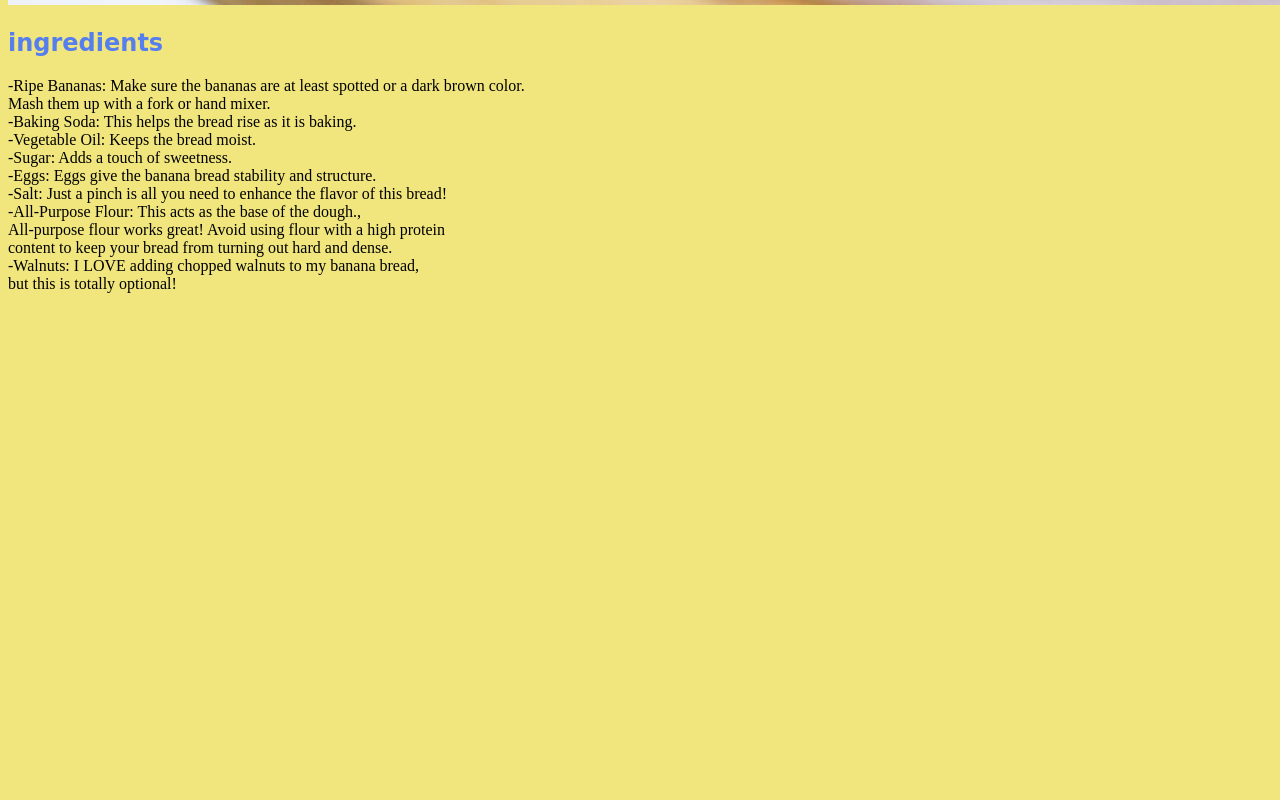
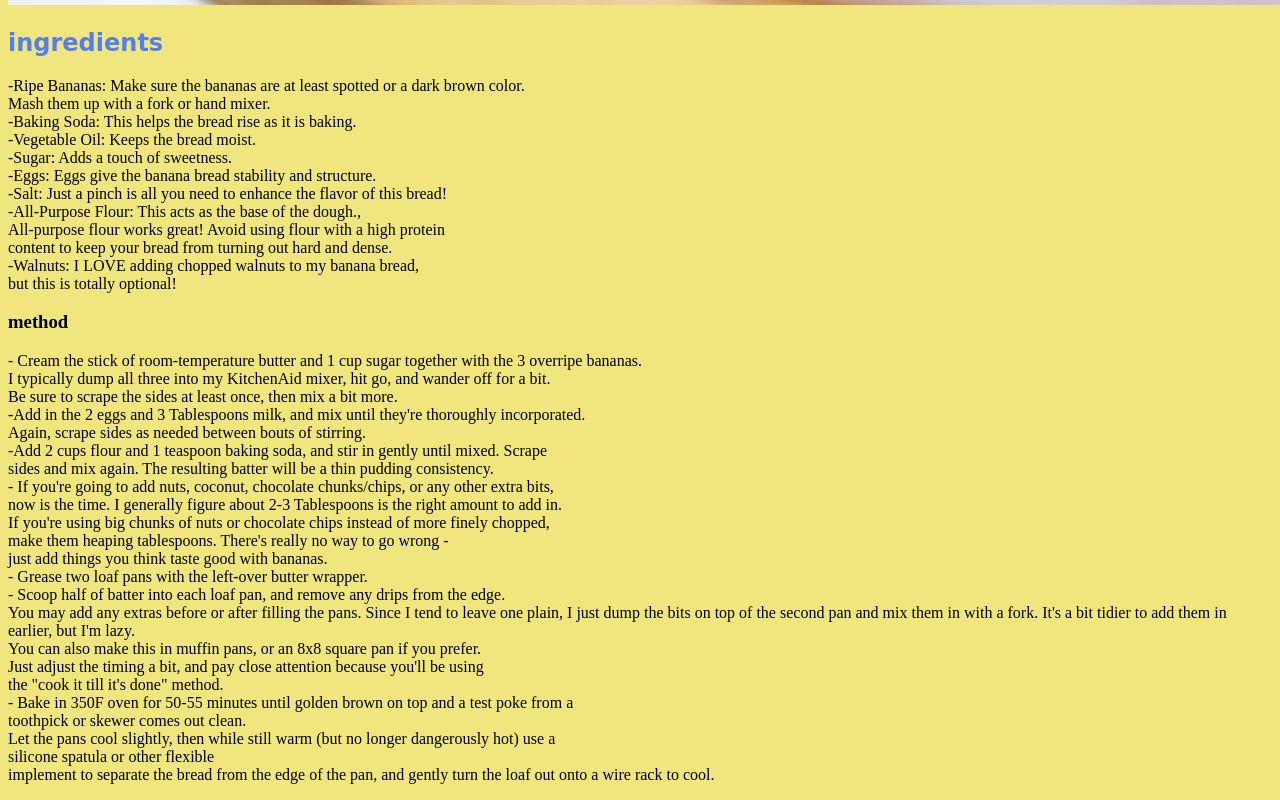
Before and after one commit to Layshahrore/odin-recipes, a plain HTML site: page recipes/banana_bread.html in a window 1280 px wide. Shown: the part 1449-2249 px from the top of the page. Before the commit the page ends 1758 px from the top, so only its background shows below. Drawn offline with Linux system fonts and the light colour scheme; files whose address does not match are found by name.

Commit message:
first commit

```diff
--- a/recipes/banana_bread.html
+++ b/recipes/banana_bread.html
@@ -52,5 +52,46 @@
           content to keep your bread from turning out hard and dense.<br>
         -Walnuts: I LOVE adding chopped walnuts to my banana bread,<br>
          but this is totally optional!</p>
+         <h3>method</h3>
+         <p>
+           - Cream the stick of room-temperature butter and 1 cup sugar together with the 3 overripe bananas.<br>
+
+            I typically dump all three into my KitchenAid mixer, hit go, and wander off for a bit.<br>
+
+            Be sure to scrape the sides at least once, then mix a bit more.<br>
+
+            -Add in the 2 eggs and 3 Tablespoons milk, and mix until they're thoroughly incorporated.<br>
+             Again, scrape sides as needed between bouts of stirring.<br>
+
+             -Add 2 cups flour and 1 teaspoon baking soda, and stir in gently until mixed.  Scrape<br>
+             sides and mix again.  The resulting batter will be a thin pudding consistency.<br>
+
+            - If you're going to add nuts, coconut, chocolate chunks/chips, or any other extra bits,<br>
+             now is the time.  I generally figure about 2-3 Tablespoons is the right amount to add in. <br>
+              If you're using big chunks of nuts or chocolate chips instead of more finely chopped,<br>
+               make them heaping tablespoons.  There's really no way to go wrong -<br>
+               just add things you think taste good with bananas.<br>
+
+               - Grease two loaf pans with the left-over butter wrapper.<br>
+               - Scoop half of batter into each loaf pan, and remove any drips from the edge. <br>
+
+                You may add any extras before or after filling the pans.  Since I tend to leave one plain,
+                 I just dump the bits on top of the second pan and mix them in with a fork.  It's a bit tidier
+                  to add them in earlier, but I'm lazy.<br>
+
+                You can also make this in muffin pans, or an 8x8 square pan if you prefer. <br>
+                 Just adjust the timing a bit, and pay close attention because you'll be using<br>
+                  the "cook it till it's done" method.<br>
+
+                 - Bake in 350F oven for 50-55 minutes until golden brown on top and a test poke from a <br>
+                  toothpick or skewer comes out clean.<br>
+
+                Let the pans cool slightly, then while still warm (but no longer dangerously hot) use a<br>
+                 silicone spatula or other flexible<br>
+                 implement to separate the bread from the edge of the pan, and gently turn the loaf out onto a wire rack to cool.<br>
+
+
+
+         </p>
 </body>
 </html>
```
